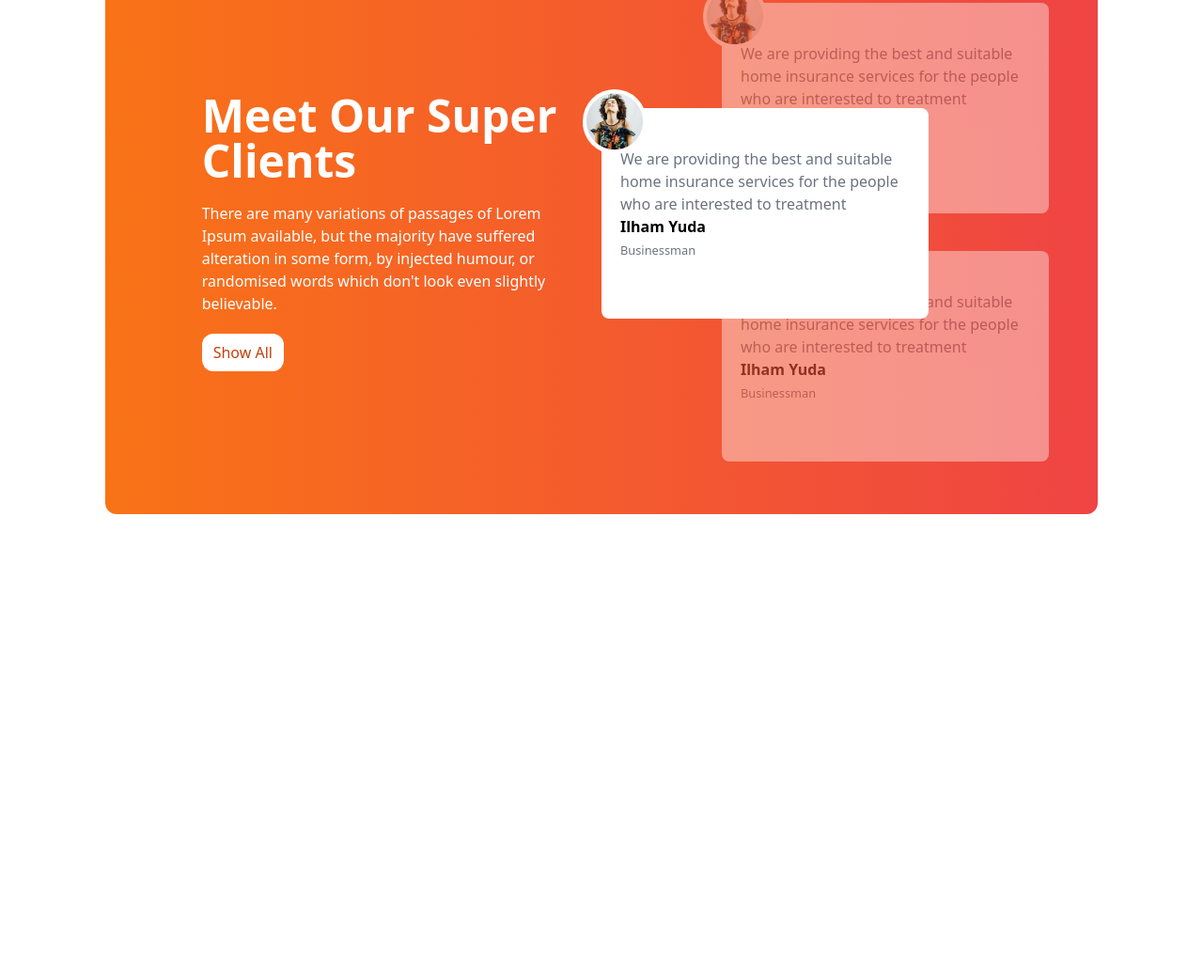
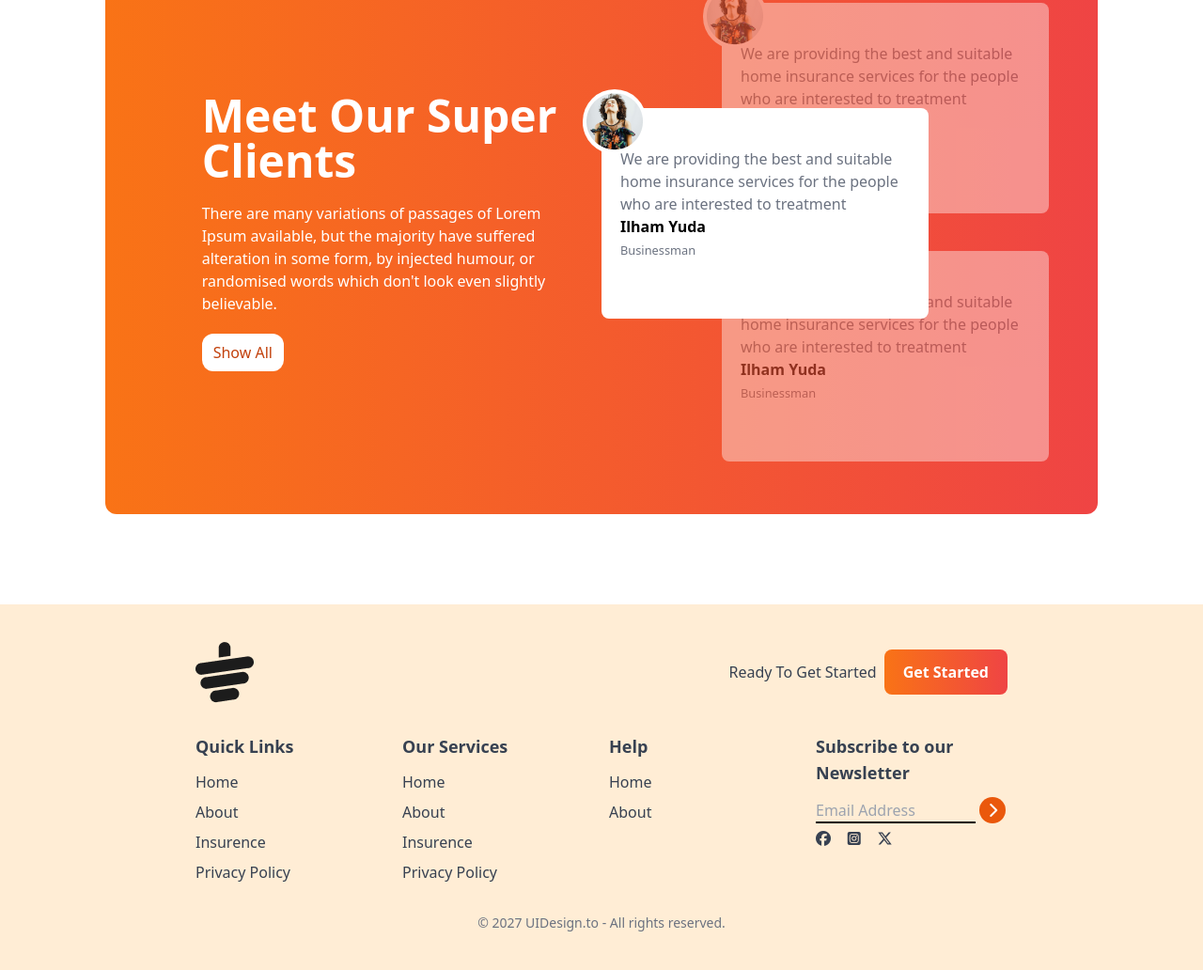
Before and after one commit to Anikx01/tea-house-tailwind, a plain HTML site: page index.html in a window 1280 px wide. Shown: the part 1897-2929 px from the top of the page at 94% size. Before the commit the page ends 2540 px from the top, so only its background shows below. Drawn offline with nearby package versions, Linux system fonts and the light colour scheme.

Commit message:
Footer Complete

```diff
--- a/index.html
+++ b/index.html
@@ -34,7 +34,7 @@
                     <br>
                     <p class="text-gray-500 w-3/4">Tea and Botanical Solutions Supplier Give Optimum Satisfaction To Your Taste Buds.</p>
                     <br>
-                    <button class="gap-0.5 bg-gradient-to-r from-orange-500 to-red-500 px-5 py-3 rounded-lg text-white font-bold ">Explore More<i class="ml-2 fa-solid fa-arrow-right -rotate-45 text-xl"></i></button>
+                    <button class="gap-0.5 bg-gradient-to-r from-orange-500 to-red-500 px-5 py-3 rounded-lg text-white font-bold">Explore More<i class="ml-2 fa-solid fa-arrow-right -rotate-45 text-xl"></i></button>
              </div>
              <!-- Image Content -->
               <div class="relative">
@@ -187,9 +187,79 @@
 
             </div>
            </section>
+           <!-- News Section -->
+            <section>
+
+            </section>
     </main>
-    <footer>
+       <!-- Footer Section -->
+       <footer class="bg-orange-100  text-gray-700 py-10 px-4 md:px-16">
+        <div class="w-9/12  mx-auto">
+          <!-- Logo  -->
+           <div class="mb-8 flex justify-between">
+           <img src="./images/cup.png" alt="">
+           <div class="flex items-center gap-2">
+            <h4>Ready To Get Started</h4>
+            <button class="gap-0.5 bg-gradient-to-r from-orange-500 to-red-500 px-5 py-3 rounded-lg text-white font-bold ">Get Started</button>
+           </div>
 
-    </footer>
+           </div>
+           <!-- Links -->
+            <div class="grid grid-cols-1 md:grid-cols-2 lg:grid-cols-4 gap-4">
+              <!-- First Column -->
+               <div>
+                <h3 class="font-semibold text-lg mb-3">Quick Links</h3>
+                <ul class="space-y-2">
+                  <li><a class="hover:text-orange-600" href="#">Home</a></li>
+                  <li><a class="hover:text-orange-600" href="#">About</a></li>
+                  <li><a class="hover:text-orange-600" href="#">Insurence</a></li>
+                  <li><a class="hover:text-orange-600" href="#">Privacy Policy</a></li>
+                </ul>
+               </div>
+               <!-- Second Column -->
+               <div>
+                <h3 class="font-semibold text-lg mb-3">Our Services</h3>
+                <ul class="space-y-2">
+                  <li><a class="hover:text-orange-600" href="#">Home</a></li>
+                  <li><a class="hover:text-orange-600" href="#">About</a></li>
+                  <li><a class="hover:text-orange-600" href="#">Insurence</a></li>
+                  <li><a class="hover:text-orange-600" href="#">Privacy Policy</a></li>
+                </ul>
+               </div>
+               <!-- Third Column -->
+               <div>
+                <h3 class="font-semibold text-lg mb-3">Help</h3>
+                <ul class="space-y-2">
+                  <li><a class="hover:text-orange-600" href="#">Home</a></li>
+                  <li><a class="hover:text-orange-600" href="#">About</a></li>
+                  <!-- <li><a class="hover:text-orange-600" href="#">Insurence</a></li>
+                  <li><a class="hover:text-orange-600" href="#">Privacy Policy</a></li> -->
+                </ul>
+               </div>
+               <!-- Fourth Column -->
+                <div>
+                  <div>
+                    <h3 class="font-semibold text-lg mb-3">Subscribe to our Newsletter</h3>
+                  </div>
+                  <div class="flex flex-col space-y-2">
+                    <div>
+                      <input class="bg-transparent border-b-2 border-black w-4/6 md:w-5/6" type="text" placeholder="Email Address">
+                      <i class="fa-solid fa-chevron-right w-7 h-7 bg-orange-600 inline-flex rounded-full text-white justify-center items-center"></i>
+                    </div>
+                    <div class="flex justify-between w-2/5 mb-2">
+
+                      <i class="fa-brands fa-facebook"></i>
+                      <i class="fa-brands fa-square-instagram"></i>
+                      <i class="fa-brands fa-x-twitter"></i>
+                    </div>
+
+                  </div>
+                </div>
+            </div>
+            <div class="text-center pt-4 mt-4">
+              <p class="text-sm text-center text-gray-500">© 2027 UIDesign.to - All rights reserved.</p>
+            </div>
+        </div>
+       </footer>
 </body>
 </html>
```
